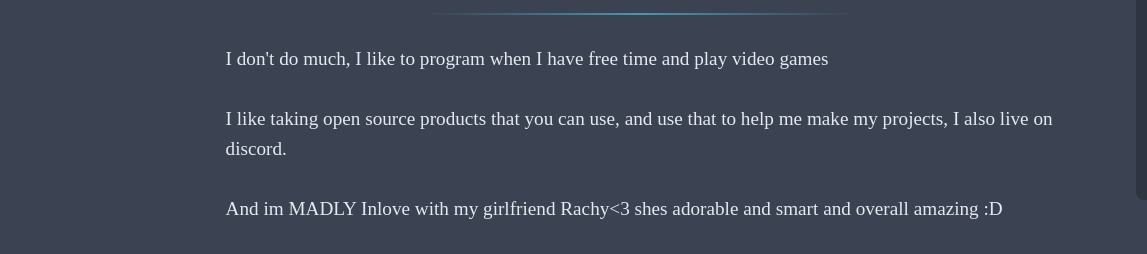
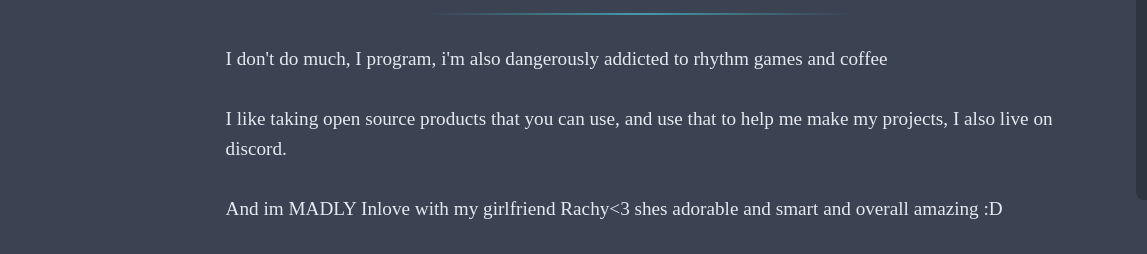
Before and after one commit to rawt4k/its.ven.rip, a website: page index.html in a window 1280 px wide. Shown: the part 337-591 px from the top of the page, 0-1147 px from the left. Drawn offline with Linux system fonts and the light colour scheme.

Commit message:
Update index.html

```diff
--- a/index.html
+++ b/index.html
@@ -51,7 +51,7 @@
         </div>
 
         <section>
-            I don't do much, I like to program when I have free time and play video games
+            I don't do much, I program, i'm also dangerously addicted to rhythm games and coffee
         </section>
 
         <section>
```
